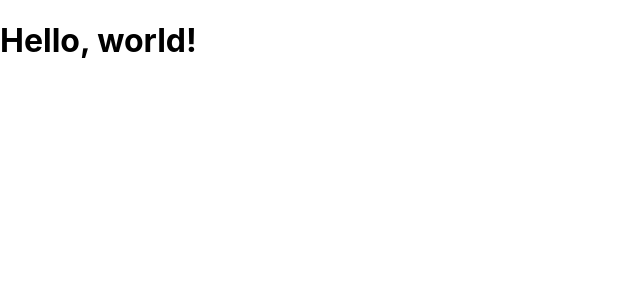
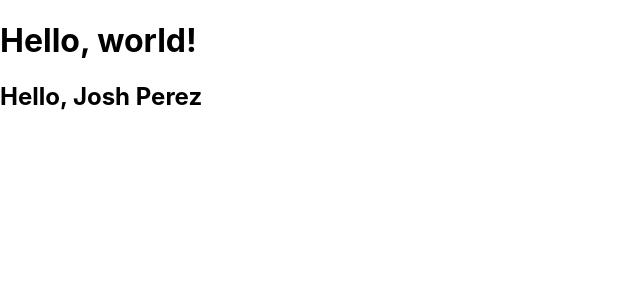
Before and after one commit to rebasashi/react-tutorial, a React (Create React App) app in the folder front/: page / in a window 1280 px wide. Shown: the top 300 px of the page, without its empty margins (0-640 px from the left). Built offline with nearby package versions, Linux system fonts and the light colour scheme.

Commit message:
update: react-main-02 JSXに式を埋め込む

```diff
--- a/front/src/feature/sample/index.tsx
+++ b/front/src/feature/sample/index.tsx
@@ -5,9 +5,14 @@ export const Sample: React.FC = () => {
   // JSX式の導入
   const element = <h1>Hello, world!</h1>
 
+  // JSXに式を埋め込む
+  const name = 'Josh Perez'
+  const element2 = <h2>Hello, {name}</h2>
+
   return (
     <div>
       {element}
+      {element2}
     </div>
   )
 }
```
